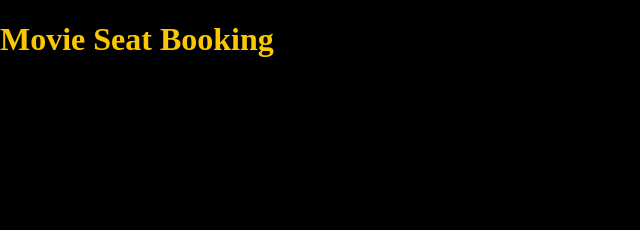
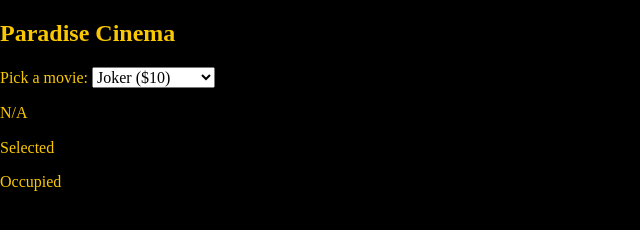
Before and after one commit to DariuszOkonski/js-movie-seat-booking, a website: page src/content/index.html in a window 1280 px wide. Shown: the whole page, without its empty margins (0-640 px from the left). Drawn offline with nearby package versions, Linux system fonts and the light colour scheme; files that its build step writes are made by us from their sources.

Commit message:
add .container, .movie-title and .options

```diff
--- a/src/content/index.html
+++ b/src/content/index.html
@@ -29,7 +29,40 @@
     <link rel="stylesheet" href="css/main.css" />
   </head>
   <body>
-    <h1>Movie Seat Booking</h1>
+
+    <div class="container">
+      <h2>Paradise Cinema</h2>
+
+      <div class="movie-title">
+        <label>Pick a movie:
+          <select>
+            <option value="10">Joker ($10)</option>
+            <option value="12">Batman ($12)</option>
+            <option value="8">Star Trek ($10)</option>
+            <option value="12">Star Wars ($10)</option>
+            <option value="13">Ironman ($10)</option>
+          </select>
+        </label>
+      </div>
+
+      <div class="options">
+        <div class="option">
+          <div class="seat"></div>
+          <p>N/A</p>
+        </div>
+
+        <div class="option">
+          <div class="seat selected"></div>
+          <p>Selected</p>
+        </div>
+
+        <div class="option">
+          <div class="seat occupied"></div>
+          <p>Occupied</p>
+        </div>
+      </div>
+
+    </div>
 
     <script src="js/main.js"></script>
   </body>
```
